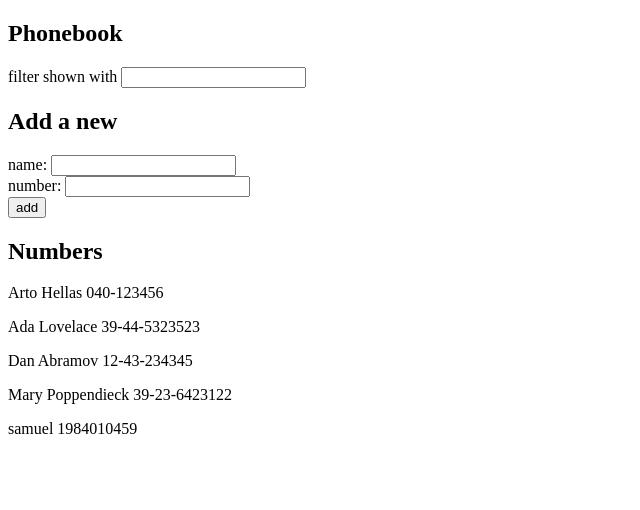
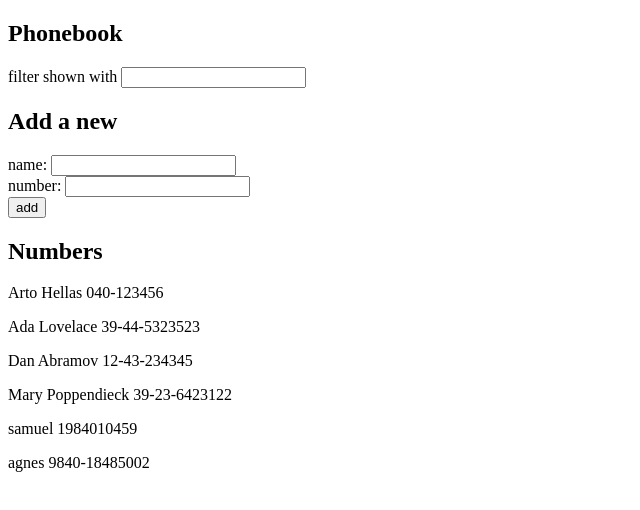
Before and after one commit to samuel-eric/full-stack-open, a React (Vite) app in the folder part2/phonebook/: page / in a window 1280 px wide. Shown: the top 510 px of the page, without its empty margins (0-640 px from the left). Built offline with nearby package versions, Linux system fonts and the light colour scheme; data requests are answered from the project's data file.

Commit message:
Add submission for exercise 2.13

```diff
--- a/part2/phonebook/db.json
+++ b/part2/phonebook/db.json
@@ -24,6 +24,11 @@
       "name": "samuel",
       "number": "1984010459",
       "id": 5
+    },
+    {
+      "name": "agnes",
+      "number": "9840-18485002",
+      "id": 6
     }
   ]
 }
--- a/part2/phonebook/src/App.jsx
+++ b/part2/phonebook/src/App.jsx
@@ -1,5 +1,5 @@
 import { useState, useEffect } from 'react';
-import axios from 'axios';
+import personService from './service/person';
 import Filter from './Filter';
 import PersonForm from './PersonForm';
 import Persons from './Persons';
@@ -11,9 +11,7 @@ const App = () => {
 	const [searchWord, setSearchWord] = useState('');
 
 	useEffect(() => {
-		axios.get('http://localhost:3001/persons').then((response) => {
-			setPersons(response.data);
-		});
+		personService.getAll().then((initialPersons) => setPersons(initialPersons));
 	}, []);
 
 	const handleSubmitNewEntry = (event) => {
@@ -29,8 +27,8 @@ const App = () => {
 			return;
 		}
 		const newPerson = { name: newName, number: newNumber };
-		axios.post('http://localhost:3001/persons', newPerson).then((response) => {
-			setPersons(persons.concat(response.data));
+		personService.create(newPerson).then((returnedPerson) => {
+			setPersons(persons.concat(returnedPerson));
 			setNewName('');
 			setNewNumber('');
 		});
--- /dev/null
+++ b/part2/phonebook/src/service/person.js
@@ -0,0 +1,13 @@
+import axios from 'axios';
+
+const baseUrl = 'http://localhost:3001/persons';
+
+const getAll = () => {
+	return axios.get(baseUrl).then((response) => response.data);
+};
+
+const create = (data) => {
+	return axios.post(baseUrl, data).then((response) => response.data);
+};
+
+export default { getAll, create };
```
